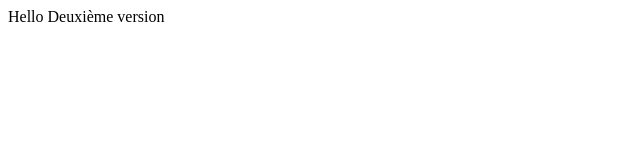
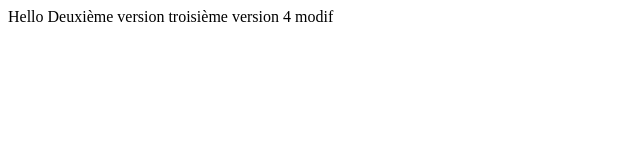
Before and after one commit to tomasena/premiersTests, a plain HTML site: page index.html in a window 1280 px wide. Shown: the whole page, without its empty margins (0-640 px from the left). Drawn offline with Linux system fonts and the light colour scheme.

Commit message:
4 eme changement html

```diff
--- a/index.html
+++ b/index.html
@@ -9,5 +9,7 @@
 </head>
    <body>
    Hello Deuxième version
+   troisième version
+   4 modif
 	</body>
 	</html>
```
